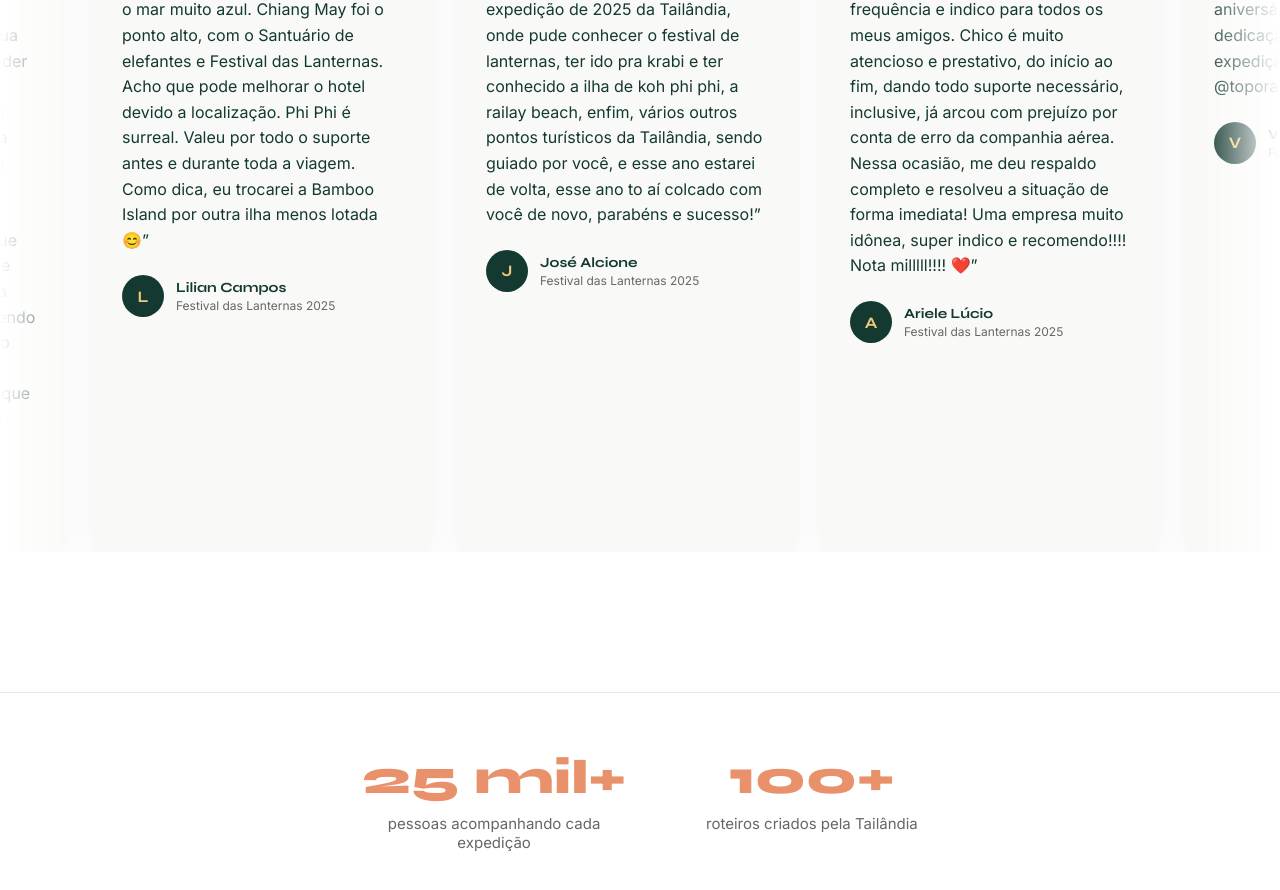
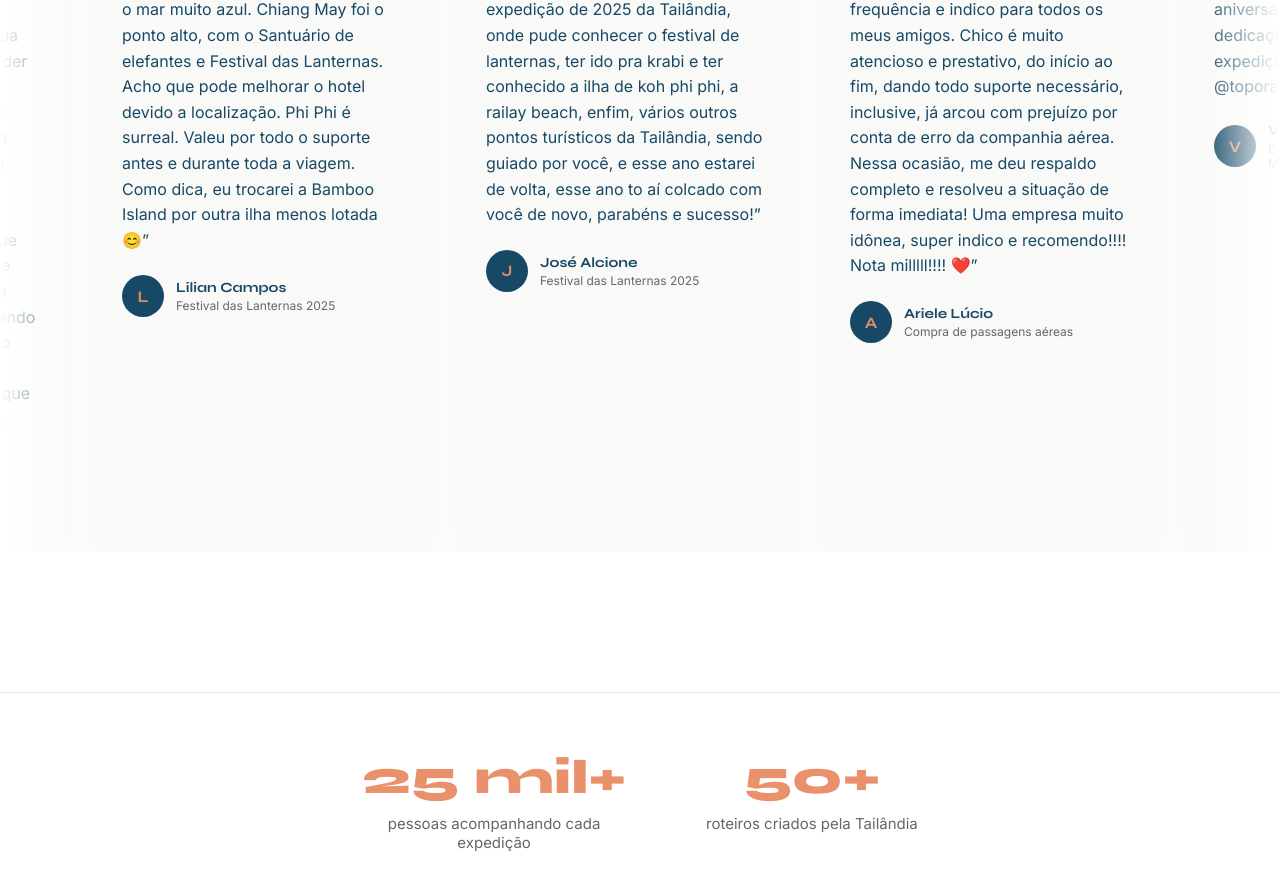
Before and after one commit to yuriiloureiro/landing-chico-expedicoes, a React (Vite) app: page / in a window 1280 px wide. Shown: the part 4697-5587 px from the top of the page. Built offline with nearby package versions, Linux system fonts and the light colour scheme; a web font is replaced by a local one.

Commit message:
feat: alteração da logo e alguns ajustes de textos do chico

```diff
--- a/src/components/Depoimentos.jsx
+++ b/src/components/Depoimentos.jsx
@@ -21,13 +21,13 @@ const depoimentos = [
   },
   {
     nome: "Ariele Lúcio",
-    expedicao: "Festival das Lanternas 2025",
+    expedicao: "Compra de passagens aéreas",
     texto:
       "Uma empresa maravilhosa, que preza respeito aos clientes! Atendimento excelente, uso com frequência e indico para todos os meus amigos. Chico é muito atencioso e prestativo, do início ao fim, dando todo suporte necessário, inclusive, já arcou com prejuízo por conta de erro da companhia aérea. Nessa ocasião, me deu respaldo completo e resolveu a situação de forma imediata! Uma empresa muito idônea, super indico e recomendo!!!! Nota milllll!!!! ❤️",
   },
   {
     nome: "Virna Farias",
-    expedicao: "Festival das Lanternas 2025",
+    expedicao: "Expedição Trekking Lençóis Maranhenses 2026",
     texto:
       "A viagem foi um sucesso! Teve mimos exclusivos e mais que especiais, comemoração do meu aniversário e muito cuidado e dedicação em todos os dias da expedição. Muito obrigada por tudo, @toporainomundo",
   },
--- a/src/components/Expedicoes.jsx
+++ b/src/components/Expedicoes.jsx
@@ -48,9 +48,7 @@ export default function Expedicoes() {
             </div>
           ))}
         </div>
-        <p className="expedicoes-nota">
-          Vagas limitadas — grupos pequenos por escolha, não por acaso.
-        </p>
+        <p className="expedicoes-nota">VAGAS LIMITADAS</p>
       </div>
     </section>
   );
--- a/src/components/FAQ.jsx
+++ b/src/components/FAQ.jsx
@@ -15,7 +15,7 @@ const perguntas = [
   {
     pergunta: "Qual a idade média dos participantes?",
     resposta:
-      "O grupo costuma reunir pessoas de diferentes idades, geralmente entre 30 e 60 anos. Mais do que a idade, o que une o grupo é o espírito aventureiro e a vontade de viver algo fora do comum.",
+      "O grupo costuma reunir pessoas de diferentes idades, geralmente entre 30 e 70 anos. Mais do que a idade, o que une o grupo é o espírito aventureiro e a vontade de viver algo fora do comum.",
   },
   {
     pergunta: "Como funciona depois que eu mando mensagem?",
--- a/src/components/Galeria.css
+++ b/src/components/Galeria.css
@@ -73,7 +73,7 @@
   position: fixed;
   inset: 0;
   z-index: 200;
-  background: rgba(8, 20, 17, 0.95);
+  background: rgba(10, 28, 41, 0.95);
   display: flex;
   align-items: center;
   justify-content: center;
--- a/src/components/Hero.css
+++ b/src/components/Hero.css
@@ -23,9 +23,9 @@
   inset: 0;
   background: linear-gradient(
     180deg,
-    rgba(12, 39, 33, 0.6) 0%,
-    rgba(12, 39, 33, 0.45) 45%,
-    rgba(12, 39, 33, 0.85) 100%
+    rgba(16, 47, 68, 0.6) 0%,
+    rgba(16, 47, 68, 0.45) 45%,
+    rgba(16, 47, 68, 0.85) 100%
   );
   z-index: 1;
 }
--- a/src/components/Historia.css
+++ b/src/components/Historia.css
@@ -35,12 +35,12 @@
   content: "";
   position: absolute;
   inset: 0;
-  background: rgba(12, 39, 33, 0.25);
+  background: rgba(16, 47, 68, 0.2);
   transition: background 0.25s ease;
 }
 
 .historia-video-cover:hover::before {
-  background: rgba(12, 39, 33, 0.4);
+  background: rgba(16, 47, 68, 0.4);
 }
 
 .historia-play-icon {
@@ -103,7 +103,7 @@
   position: fixed;
   inset: 0;
   z-index: 200;
-  background: rgba(8, 20, 17, 0.94);
+  background: rgba(10, 28, 41, 0.94);
   display: flex;
   align-items: center;
   justify-content: center;
--- a/src/components/Nav.css
+++ b/src/components/Nav.css
@@ -13,13 +13,13 @@
 }
 
 .nav--scrolled {
-  background: rgba(19, 57, 48, 0.92);
+  background: rgba(23, 73, 103, 0.92);
   backdrop-filter: blur(10px);
   box-shadow: 0 6px 24px rgba(0, 0, 0, 0.12);
 }
 
 .nav--open {
-  background: rgba(12, 39, 33, 0.98);
+  background: rgba(16, 47, 68, 0.98);
 }
 
 .nav-inner {
--- a/src/components/Numeros.jsx
+++ b/src/components/Numeros.jsx
@@ -2,7 +2,7 @@ import "./Numeros.css";
 
 const numeros = [
   { valor: "25 mil+", label: "pessoas acompanhando cada expedição" },
-  { valor: "100+", label: "roteiros criados pela Tailândia" },
+  { valor: "50+", label: "roteiros criados pela Tailândia" },
 ];
 
 export default function Numeros() {
--- a/src/styles/global.css
+++ b/src/styles/global.css
@@ -1,18 +1,18 @@
-@import url('https://fonts.googleapis.com/css2?family=Syne:wght@600;700;800&family=Inter:wght@400;500;600&family=La+Belle+Aurore&display=swap');
+@import url("https://fonts.googleapis.com/css2?family=Syne:wght@600;700;800&family=Inter:wght@400;500;600&family=La+Belle+Aurore&display=swap");
 
 :root {
-  --dark: #133930;
-  --dark-deeper: #0c2721;
-  --gold: #E3A836;
-  --gold-soft: #F0C878;
-  --coral: #E8916B;
+  --dark: #174967;
+  --dark-deeper: #102f44;
+  --gold: #c66337;
+  --gold-soft: #e08b63;
+  --coral: #e8916b;
   --muted: #666666;
-  --bg: #F9F9F7;
-  --white: #FFFFFF;
+  --bg: #f9f9f7;
+  --white: #ffffff;
 
-  --font-display: 'Syne', sans-serif;
-  --font-body: 'Inter', sans-serif;
-  --font-signature: 'La Belle Aurore', cursive;
+  --font-display: "Syne", sans-serif;
+  --font-body: "Inter", sans-serif;
+  --font-signature: "La Belle Aurore", cursive;
 
   --max-width: 1280px;
 }
@@ -105,7 +105,10 @@ button {
   letter-spacing: 0.06em;
   padding: 18px 32px;
   border-radius: 100px;
-  transition: transform 0.25s ease, box-shadow 0.25s ease, background 0.25s ease;
+  transition:
+    transform 0.25s ease,
+    box-shadow 0.25s ease,
+    background 0.25s ease;
   box-shadow: 0 8px 24px rgba(227, 168, 54, 0.25);
 }
 
@@ -123,7 +126,9 @@ button:focus-visible {
 }
 
 @media (prefers-reduced-motion: reduce) {
-  *, *::before, *::after {
+  *,
+  *::before,
+  *::after {
     animation-duration: 0.001ms !important;
     animation-iteration-count: 1 !important;
     transition-duration: 0.001ms !important;
```
Also changed, not shown: public/favicon.png, src/assets/images/Logo-toporainomundo-chico.png.
